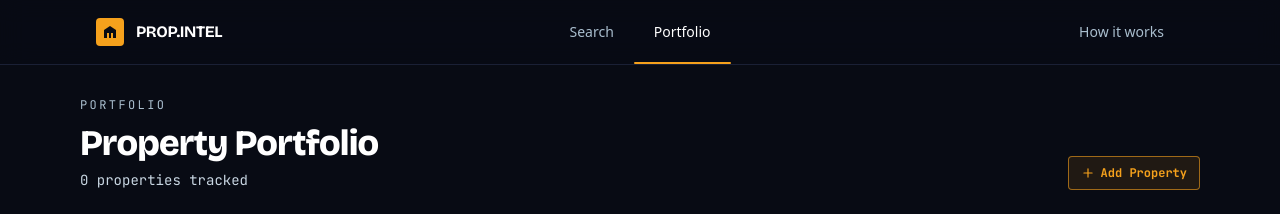
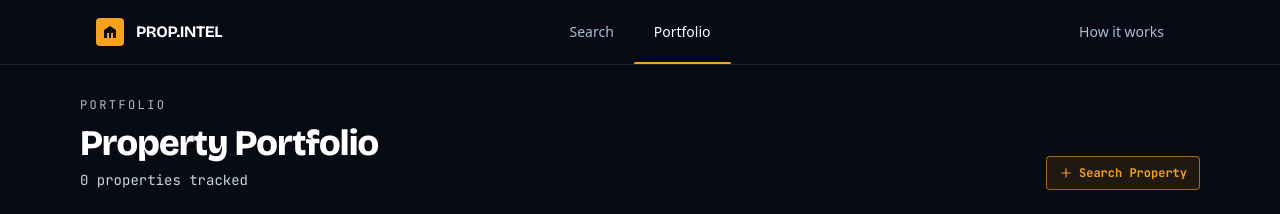
Before and after one commit to jacobhorne-jth/irvine-hacks-test, a Next.js app: page /portfolio in a window 1280 px wide. Shown: the top 214 px of the page. Built offline with nearby package versions, Linux system fonts and the light colour scheme.

Commit message:
changing add to search for property button

```diff
--- a/app/portfolio/page.tsx
+++ b/app/portfolio/page.tsx
@@ -116,7 +116,7 @@ export default function PortfolioPage() {
           className="flex items-center gap-1.5 text-xs font-bold font-data px-3 py-2 rounded border border-[#F5A11C]/60 bg-[#F5A11C]/10 text-[#F5A11C] hover:bg-[#F5A11C]/20 hover:border-[#F5A11C] transition-all"
         >
           <Plus className="h-3.5 w-3.5" />
-          Add Property
+          Search Property
         </Link>
       </div>
 
```
Also changed, not shown: 1 other file (tests, documents, lock files or other folders).
